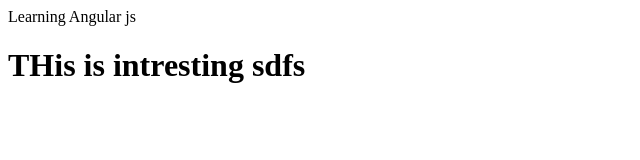
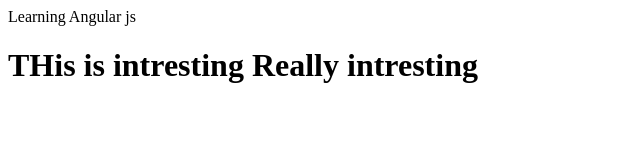
Before and after one commit to marios12/courseraangularjs, a plain HTML site: page index.html in a window 1280 px wide. Shown: the whole page, without its empty margins (0-640 px from the left). Drawn offline with Linux system fonts and the light colour scheme.

Commit message:
new version

```diff
--- a/index.html
+++ b/index.html
@@ -6,7 +6,9 @@
   </head>
 
 <body>
-<h1> THis is intresting sdfs</h1>
+<h1> THis is intresting
+  Really intresting
+</h1>
 
 
 </body>
```
